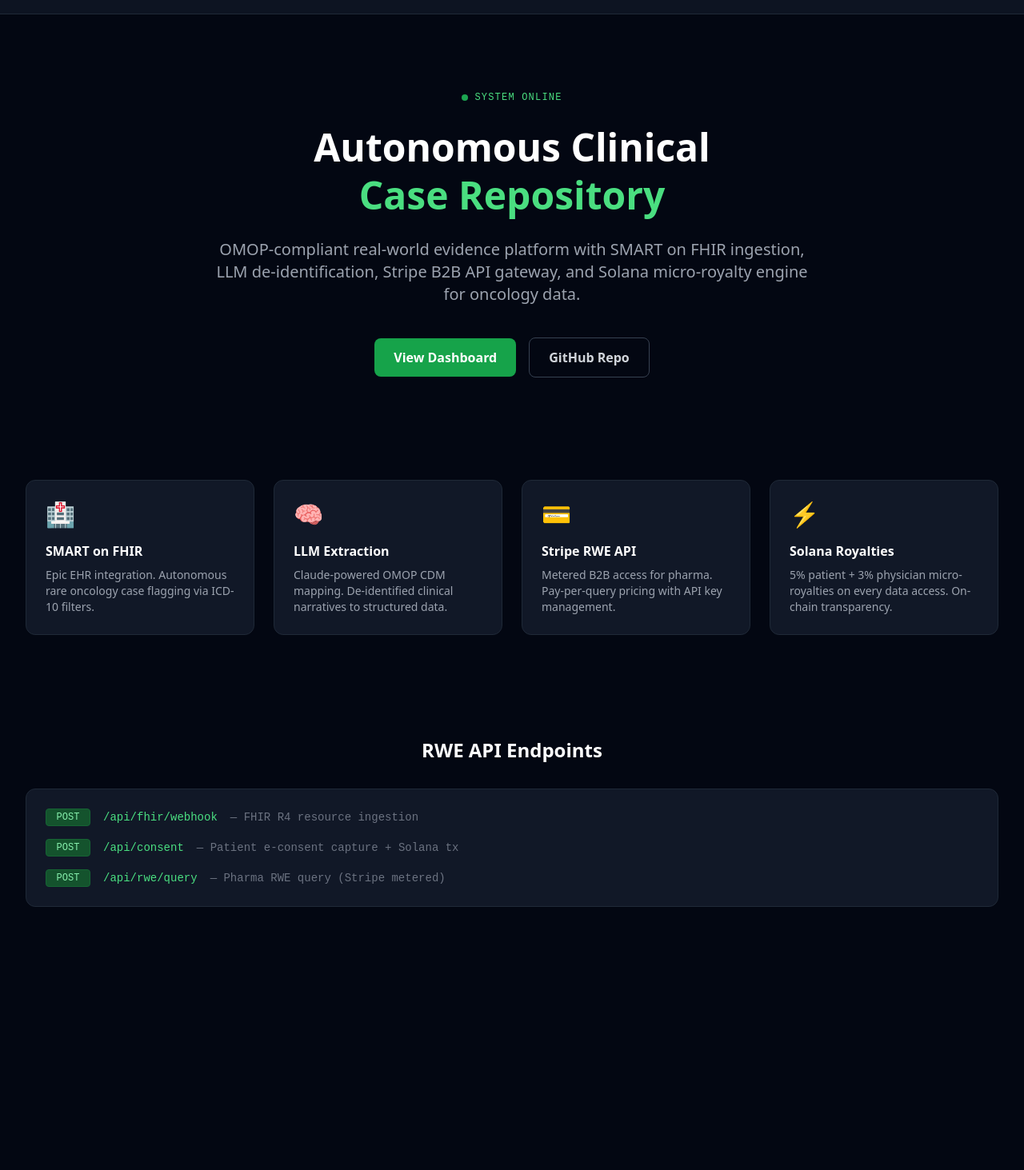
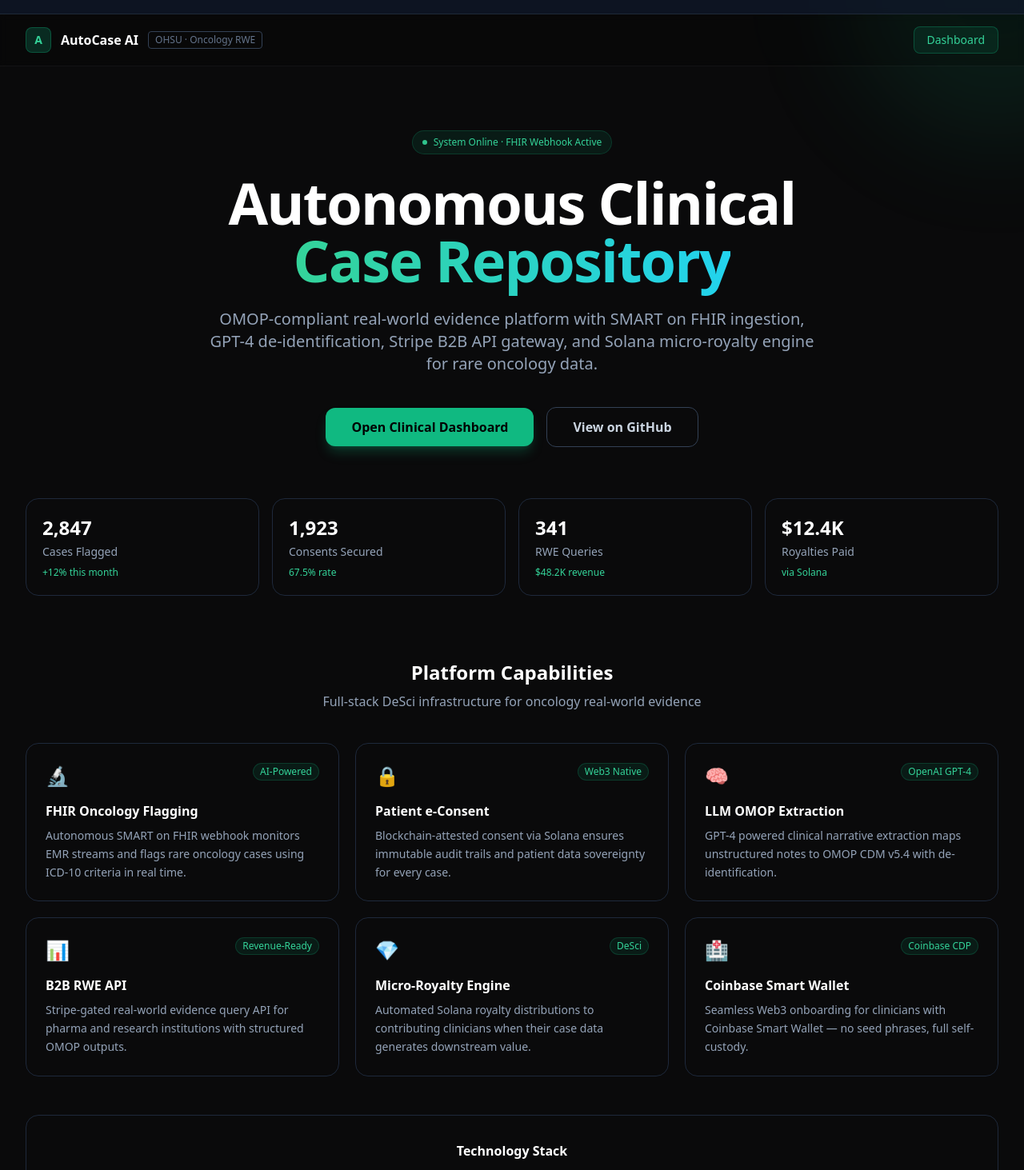
Before and after one commit to raimp001/autocase-ai, a Next.js app: page / in a window 1280 px wide. Shown: the part 47-1510 px from the top of the page at 80% size. Before the commit the page ends 1245 px from the top, so only its background shows below. Built offline with nearby package versions, Linux system fonts and the light colour scheme.

Commit message:
Update page.tsx

```diff
--- a/app/page.tsx
+++ b/app/page.tsx
@@ -1,97 +1,170 @@
 import Link from 'next/link';
+
+const stats = [
+  { label: 'Cases Flagged', value: '2,847', delta: '+12% this month' },
+  { label: 'Consents Secured', value: '1,923', delta: '67.5% rate' },
+  { label: 'RWE Queries', value: '341', delta: '$48.2K revenue' },
+  { label: 'Royalties Paid', value: '$12.4K', delta: 'via Solana' },
+];
+
+const features = [
+  {
+    icon: '🔬',
+    title: 'FHIR Oncology Flagging',
+    description: 'Autonomous SMART on FHIR webhook monitors EMR streams and flags rare oncology cases using ICD-10 criteria in real time.',
+    tag: 'AI-Powered',
+  },
+  {
+    icon: '🔒',
+    title: 'Patient e-Consent',
+    description: 'Blockchain-attested consent via Solana ensures immutable audit trails and patient data sovereignty for every case.',
+    tag: 'Web3 Native',
+  },
+  {
+    icon: '🧠',
+    title: 'LLM OMOP Extraction',
+    description: 'GPT-4 powered clinical narrative extraction maps unstructured notes to OMOP CDM v5.4 with de-identification.',
+    tag: 'OpenAI GPT-4',
+  },
+  {
+    icon: '📊',
+    title: 'B2B RWE API',
+    description: 'Stripe-gated real-world evidence query API for pharma and research institutions with structured OMOP outputs.',
+    tag: 'Revenue-Ready',
+  },
+  {
+    icon: '💎',
+    title: 'Micro-Royalty Engine',
+    description: 'Automated Solana royalty distributions to contributing clinicians when their case data generates downstream value.',
+    tag: 'DeSci',
+  },
+  {
+    icon: '🏥',
+    title: 'Coinbase Smart Wallet',
+    description: 'Seamless Web3 onboarding for clinicians with Coinbase Smart Wallet — no seed phrases, full self-custody.',
+    tag: 'Coinbase CDP',
+  },
+];
 
 export default function HomePage() {
   return (
-    <div className="min-h-screen bg-gray-950 text-gray-100">
+    <div className="min-h-screen bg-[#0a0a0b] text-slate-100">
+      {/* Background gradients */}
+      <div className="fixed inset-0 overflow-hidden pointer-events-none">
+        <div className="absolute -top-40 -right-40 w-96 h-96 bg-emerald-500/10 rounded-full blur-3xl" />
+        <div className="absolute top-1/2 -left-40 w-80 h-80 bg-cyan-500/8 rounded-full blur-3xl" />
+        <div className="absolute -bottom-40 right-1/3 w-96 h-96 bg-emerald-600/8 rounded-full blur-3xl" />
+      </div>
+
+      {/* Nav */}
+      <nav className="relative z-10 border-b border-white/5 bg-black/20 backdrop-blur-sm">
+        <div className="max-w-7xl mx-auto px-4 sm:px-6 lg:px-8">
+          <div className="flex items-center justify-between h-16">
+            <div className="flex items-center gap-3">
+              <div className="w-8 h-8 rounded-lg bg-emerald-500/20 border border-emerald-500/30 flex items-center justify-center">
+                <span className="text-emerald-400 text-sm font-bold">A</span>
+              </div>
+              <span className="font-semibold text-white">AutoCase AI</span>
+              <span className="hidden sm:block text-xs text-slate-500 border border-slate-700 rounded px-2 py-0.5">OHSU · Oncology RWE</span>
+            </div>
+            <div className="flex items-center gap-3">
+              <Link
+                href="/dashboard"
+                className="px-4 py-1.5 text-sm bg-emerald-500/10 hover:bg-emerald-500/20 text-emerald-400 border border-emerald-500/30 rounded-lg transition-all"
+              >
+                Dashboard
+              </Link>
+            </div>
+          </div>
+        </div>
+      </nav>
+
       {/* Hero */}
-      <section className="max-w-7xl mx-auto px-4 sm:px-6 lg:px-8 pt-24 pb-16">
-        <div className="text-center">
-          <div className="flex items-center justify-center gap-2 mb-6">
-            <span className="w-2 h-2 rounded-full bg-green-500 animate-pulse"></span>
-            <span className="text-xs font-mono text-green-400 uppercase tracking-widest">System Online</span>
+      <section className="relative z-10 max-w-7xl mx-auto px-4 sm:px-6 lg:px-8 pt-20 pb-16">
+        <div className="text-center mb-16">
+          <div className="inline-flex items-center gap-2 mb-6 px-3 py-1.5 rounded-full bg-emerald-500/10 border border-emerald-500/20 text-emerald-400 text-xs font-medium">
+            <span className="w-1.5 h-1.5 rounded-full bg-emerald-400 animate-pulse"></span>
+            System Online · FHIR Webhook Active
           </div>
-          <h1 className="text-5xl font-bold text-white mb-6 leading-tight">
-            Autonomous Clinical
+          <h1 className="text-5xl sm:text-6xl lg:text-7xl font-bold tracking-tight mb-6">
+            <span className="text-white">Autonomous Clinical</span>
             <br />
-            <span className="text-green-400">Case Repository</span>
+            <span className="bg-gradient-to-r from-emerald-400 to-cyan-400 bg-clip-text text-transparent">
+              Case Repository
+            </span>
           </h1>
-          <p className="text-xl text-gray-400 max-w-3xl mx-auto mb-10">
+          <p className="text-lg sm:text-xl text-slate-400 max-w-3xl mx-auto leading-relaxed mb-10">
             OMOP-compliant real-world evidence platform with SMART on FHIR ingestion,
-            LLM de-identification, Stripe B2B API gateway, and Solana micro-royalty engine
-            for oncology data.
+            GPT-4 de-identification, Stripe B2B API gateway, and Solana micro-royalty
+            engine for rare oncology data.
           </p>
-          <div className="flex items-center justify-center gap-4">
+          <div className="flex flex-col sm:flex-row items-center justify-center gap-4">
             <Link
               href="/dashboard"
-              className="px-6 py-3 bg-green-600 hover:bg-green-500 text-white font-semibold rounded-lg transition-colors"
+              className="px-8 py-3 bg-emerald-500 hover:bg-emerald-400 text-black font-semibold rounded-xl transition-all shadow-lg shadow-emerald-500/25 hover:shadow-emerald-500/40"
             >
-              View Dashboard
+              Open Clinical Dashboard
             </Link>
             <a
               href="https://github.com/raimp001/autocase-ai"
               target="_blank"
               rel="noopener noreferrer"
-              className="px-6 py-3 border border-gray-700 hover:border-green-600 text-gray-300 hover:text-green-400 font-semibold rounded-lg transition-colors"
+              className="px-8 py-3 border border-slate-700 hover:border-slate-500 text-slate-300 hover:text-white font-semibold rounded-xl transition-all"
             >
-              GitHub Repo
+              View on GitHub
             </a>
+          </div>
+        </div>
+
+        {/* Stats */}
+        <div className="grid grid-cols-2 lg:grid-cols-4 gap-4 mb-20">
+          {stats.map((s) => (
+            <div key={s.label} className="bg-white/3 border border-white/8 rounded-2xl p-5 hover:bg-white/5 transition-all">
+              <div className="text-2xl font-bold text-white mb-1">{s.value}</div>
+              <div className="text-sm text-slate-400 mb-2">{s.label}</div>
+              <div className="text-xs text-emerald-400">{s.delta}</div>
+            </div>
+          ))}
+        </div>
+
+        {/* Features Grid */}
+        <div className="mb-12">
+          <h2 className="text-2xl font-bold text-white text-center mb-2">Platform Capabilities</h2>
+          <p className="text-slate-400 text-center mb-10">Full-stack DeSci infrastructure for oncology real-world evidence</p>
+          <div className="grid md:grid-cols-2 lg:grid-cols-3 gap-5">
+            {features.map((f) => (
+              <div key={f.title} className="group bg-white/3 border border-white/8 rounded-2xl p-6 hover:bg-white/5 hover:border-emerald-500/20 transition-all">
+                <div className="flex items-start justify-between mb-4">
+                  <span className="text-2xl">{f.icon}</span>
+                  <span className="text-xs text-emerald-400 bg-emerald-500/10 border border-emerald-500/20 rounded-full px-2 py-0.5">{f.tag}</span>
+                </div>
+                <h3 className="text-white font-semibold mb-2">{f.title}</h3>
+                <p className="text-slate-400 text-sm leading-relaxed">{f.description}</p>
+              </div>
+            ))}
+          </div>
+        </div>
+
+        {/* Tech Stack */}
+        <div className="bg-white/3 border border-white/8 rounded-2xl p-8 text-center">
+          <h3 className="text-white font-semibold mb-6">Technology Stack</h3>
+          <div className="flex flex-wrap justify-center gap-3">
+            {['Next.js 15', 'Prisma + OMOP v5.4', 'PostgreSQL / Neon', 'OpenAI GPT-4', 'Solana Web3.js', 'Coinbase CDP', 'Stripe API', 'Tailwind CSS', 'Vercel'].map((t) => (
+              <span key={t} className="px-3 py-1.5 bg-slate-800/60 border border-slate-700 rounded-lg text-slate-300 text-sm">{t}</span>
+            ))}
           </div>
         </div>
       </section>
 
-      {/* Feature grid */}
-      <section className="max-w-7xl mx-auto px-4 sm:px-6 lg:px-8 py-16">
-        <div className="grid grid-cols-1 md:grid-cols-2 lg:grid-cols-4 gap-6">
-          {[
-            {
-              icon: '🏥',
-              title: 'SMART on FHIR',
-              desc: 'Epic EHR integration. Autonomous rare oncology case flagging via ICD-10 filters.',
-            },
-            {
-              icon: '🧠',
-              title: 'LLM Extraction',
-              desc: 'Claude-powered OMOP CDM mapping. De-identified clinical narratives to structured data.',
-            },
-            {
-              icon: '💳',
-              title: 'Stripe RWE API',
-              desc: 'Metered B2B access for pharma. Pay-per-query pricing with API key management.',
-            },
-            {
-              icon: '⚡',
-              title: 'Solana Royalties',
-              desc: '5% patient + 3% physician micro-royalties on every data access. On-chain transparency.',
-            },
-          ].map((f) => (
-            <div key={f.title} className="bg-gray-900 border border-gray-800 rounded-xl p-6 hover:border-green-800 transition-colors">
-              <div className="text-3xl mb-4">{f.icon}</div>
-              <h3 className="text-white font-semibold mb-2">{f.title}</h3>
-              <p className="text-gray-400 text-sm">{f.desc}</p>
-            </div>
-          ))}
+      {/* Footer */}
+      <footer className="relative z-10 border-t border-white/5 mt-8">
+        <div className="max-w-7xl mx-auto px-4 sm:px-6 lg:px-8 py-6">
+          <div className="flex flex-col sm:flex-row items-center justify-between gap-2 text-sm text-slate-500">
+            <span>AutoCase AI · OHSU Oncology RWE Platform</span>
+            <span>Built for DeSci · Powered by Solana &amp; Coinbase</span>
+          </div>
         </div>
-      </section>
-
-      {/* API endpoint showcase */}
-      <section className="max-w-7xl mx-auto px-4 sm:px-6 lg:px-8 py-16">
-        <h2 className="text-2xl font-bold text-white mb-8 text-center">RWE API Endpoints</h2>
-        <div className="bg-gray-900 border border-gray-800 rounded-xl p-6 font-mono text-sm space-y-4">
-          {[
-            { method: 'POST', path: '/api/fhir/webhook', desc: 'FHIR R4 resource ingestion' },
-            { method: 'POST', path: '/api/consent', desc: 'Patient e-consent capture + Solana tx' },
-            { method: 'POST', path: '/api/rwe/query', desc: 'Pharma RWE query (Stripe metered)' },
-          ].map((e) => (
-            <div key={e.path} className="flex items-center gap-4">
-              <span className="px-2 py-0.5 text-xs bg-green-900 text-green-300 border border-green-800 rounded w-14 text-center">
-                {e.method}
-              </span>
-              <span className="text-green-400">{e.path}</span>
-              <span className="text-gray-500">— {e.desc}</span>
-            </div>
-          ))}
-        </div>
-      </section>
+      </footer>
     </div>
   );
 }
```
